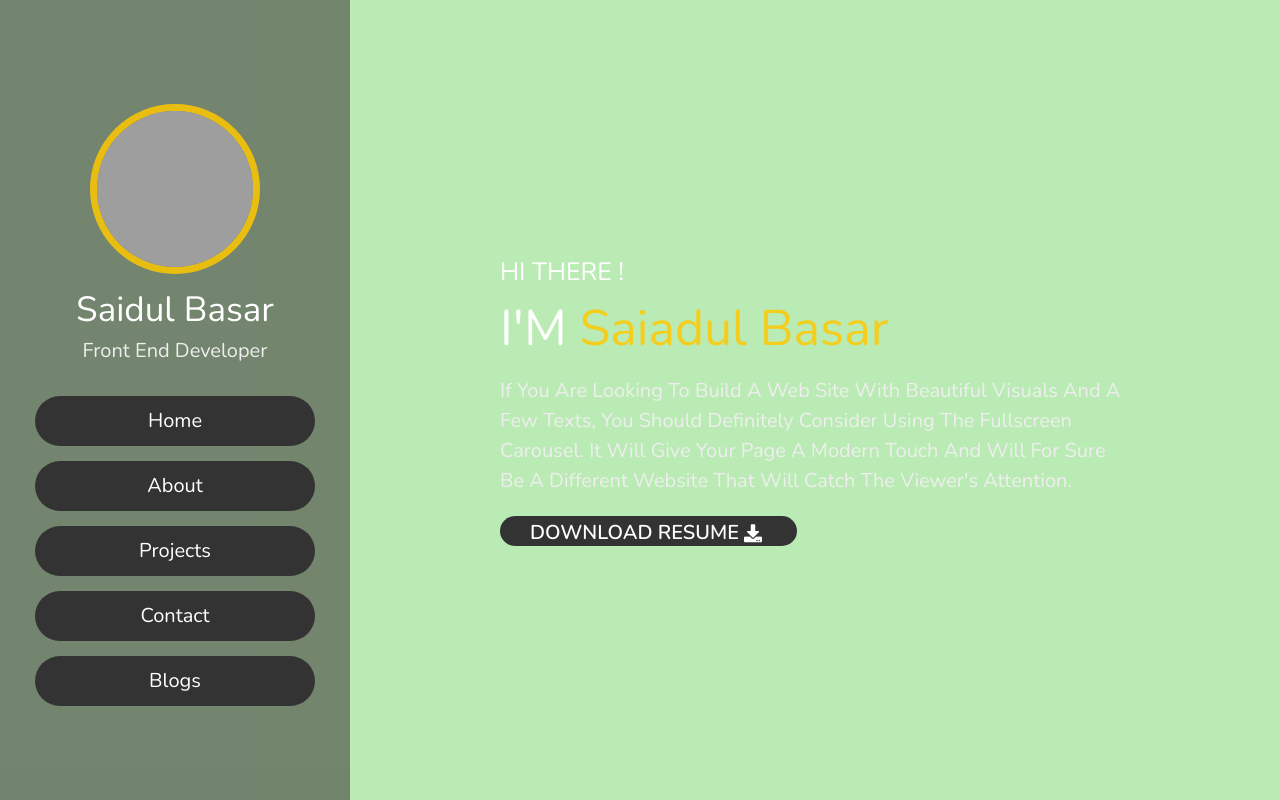
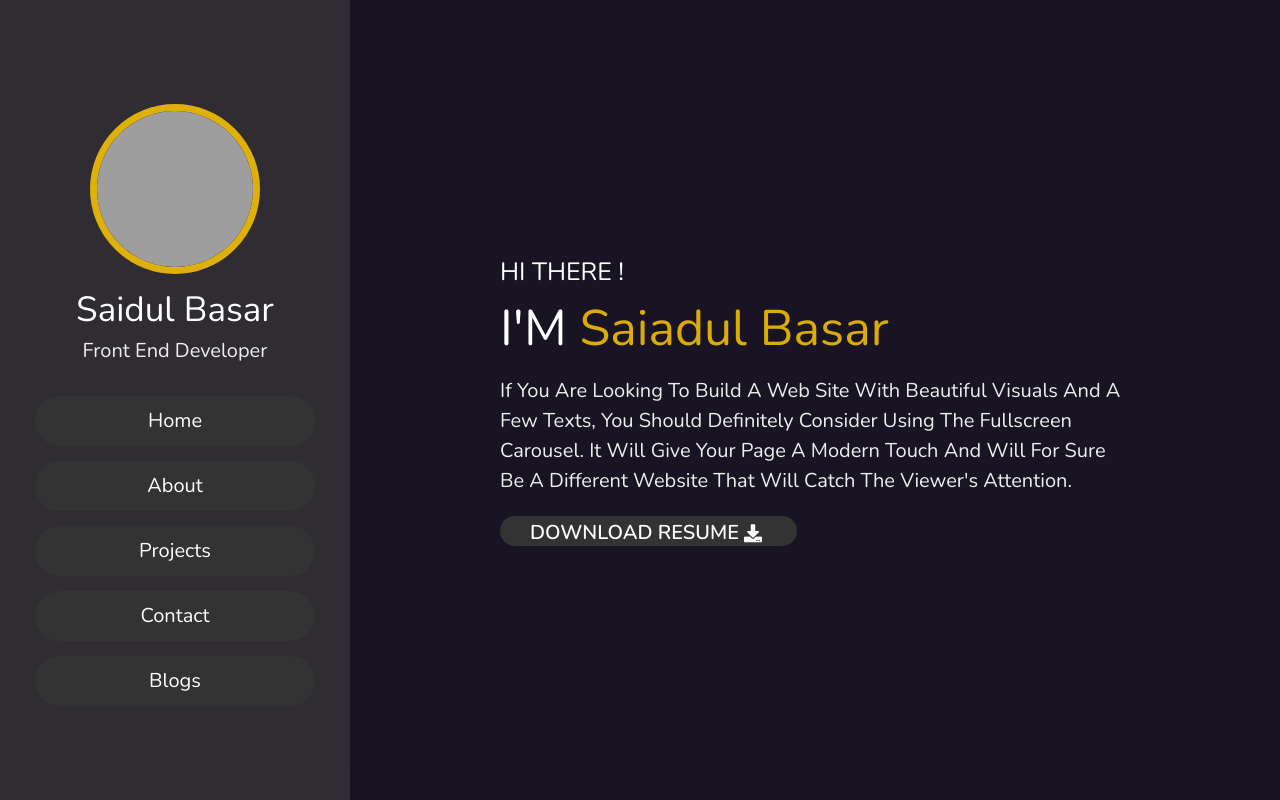
Before and after one commit to shaiadul/React-Protfolio, a React (Create React App) app: page / in a window 1280 px wide. Shown: the top 800 px of the page. Built offline with nearby package versions, Linux system fonts and the light colour scheme; grey boxes are pictures that could not be loaded.

Commit message:
color adding

```diff
--- a/src/Pages/Home.css
+++ b/src/Pages/Home.css
@@ -41,7 +41,7 @@
 }
 
 body{
-    background:rgba(112, 213, 101, 0.481);
+    background:#181424;
     overflow-x: hidden;
     padding-left: 35rem;
 }
--- a/src/Pages/Home.js
+++ b/src/Pages/Home.js
@@ -15,7 +15,7 @@
 // -----------------------
 import { ToastContainer, toast } from 'react-toastify';
 import 'react-toastify/dist/ReactToastify.css';
-import Job from './Job'
+
 // ------------------------------
 
 
```
